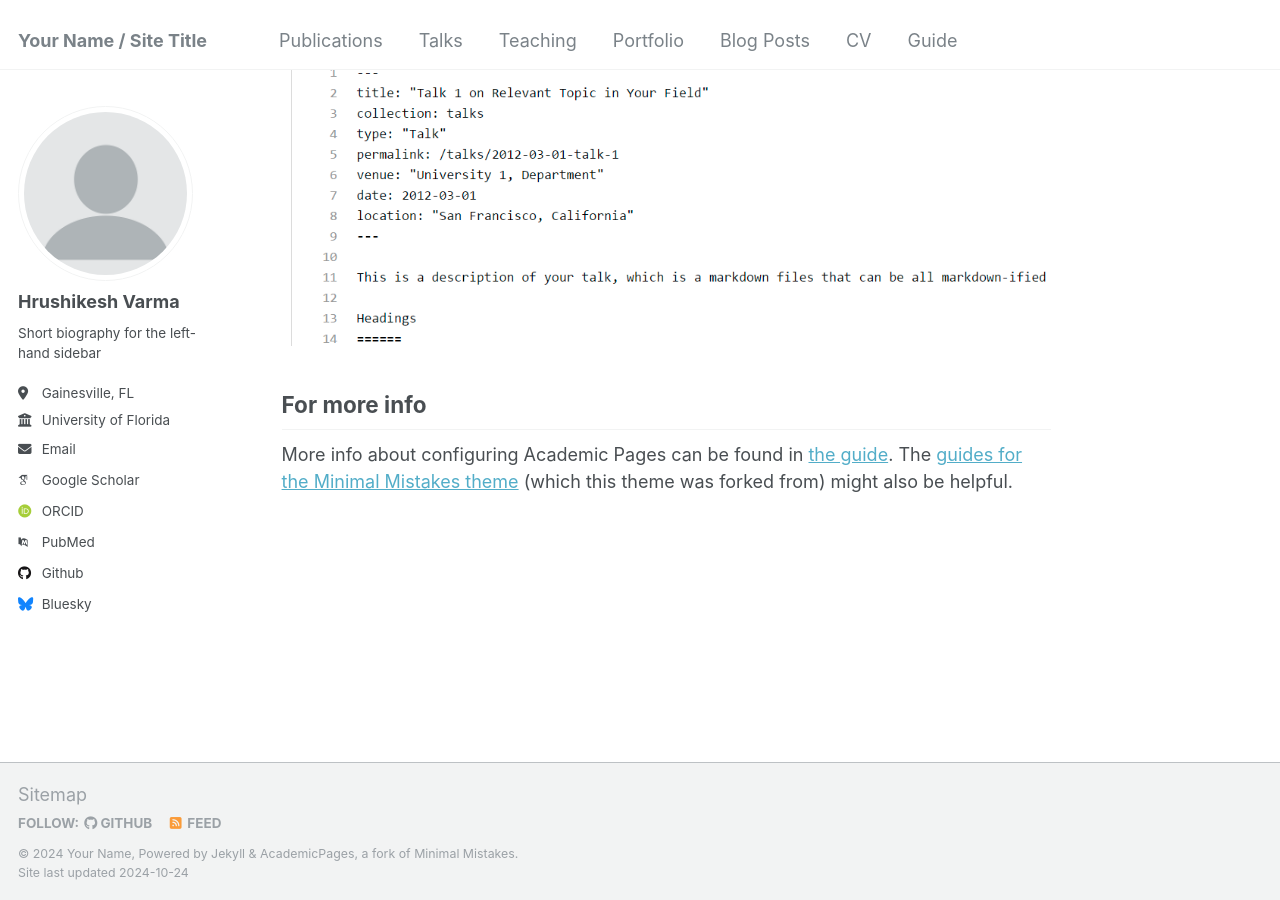
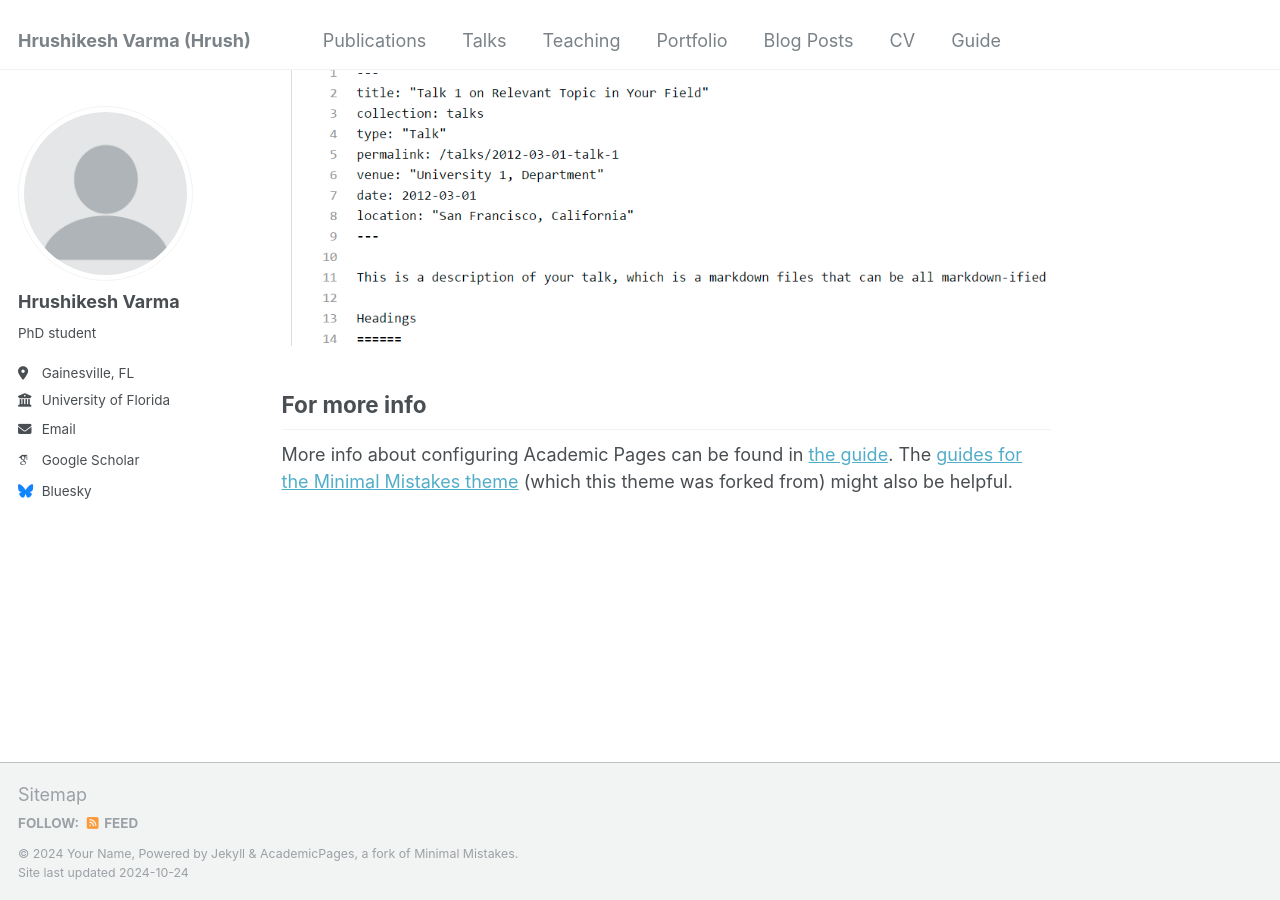
Before and after one commit to hrushivb/hrush, a Jekyll site: the page built from _pages/about.md, in a window 1280 px wide and 900 px high, scrolled down 2643 px. Built offline with Jekyll 4.4.1, drawn with Linux system fonts in a browser that asks for light colours; some web fonts are replaced.

Commit message:
Update _config.yml

```diff
--- a/_config.yml
+++ b/_config.yml
@@ -8,7 +8,7 @@
 
 # Basic Site Settings
 locale                   : "en-US"
-title                    : "Your Name / Site Title"
+title                    : "Hrushikesh Varma (Hrush)"
 title_separator          : "-"
 name                     : &name "Your Name"
 description              : &description "personal description"
@@ -23,7 +23,7 @@ author:
   # Biographic information
   avatar           : "profile.png"
   name             : "Hrushikesh Varma"
-  bio              : "Short biography for the left-hand sidebar"
+  bio              : "PhD student"
   location         : "Gainesville, FL"
   employer         : "University of Florida"
   uri              : # URL
@@ -33,16 +33,15 @@ author:
   arxiv            : # URL - Update with the correct link to your profile
   googlescholar    : "https://scholar.google.com/citations?user=703SGbEAAAAJ&hl=en"
   impactstory      : # URL
-  orcid            : "http://orcid.org/yourorcidurl"
   semantic         : # URL
-  pubmed           : "https://www.ncbi.nlm.nih.gov/pubmed/?term=john+snow"
+  pubmed           : # URL
   researchgate     : # URL
 
   # Repositories and software development
   bitbucket        : # Username - Update with your username on the site
   codepen          : # Username
   dribbble         : # Username
-  github           : "academicpages"
+  github           : # Username
   kaggle           : # Username
   stackoverflow    : # User number or user number and name (i.e., use "1" or "1/jeff-atwood")
 
```
